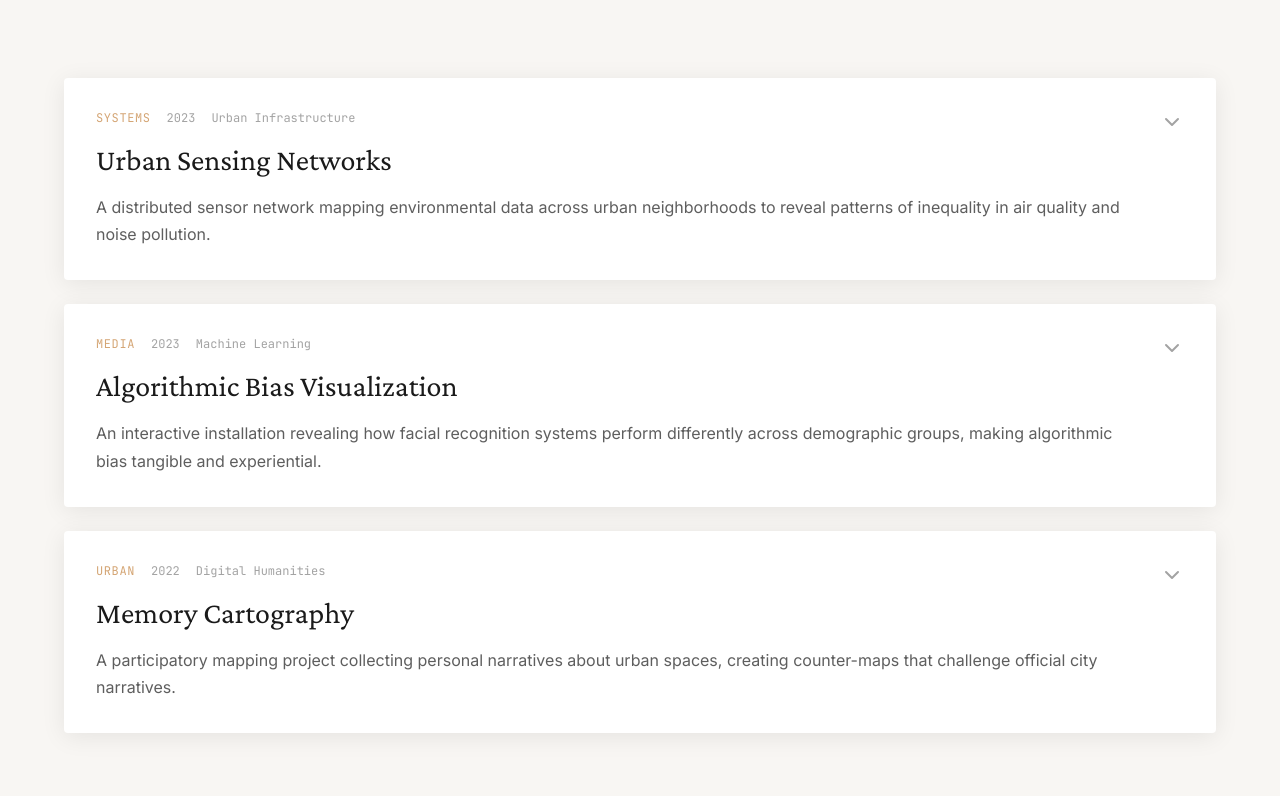
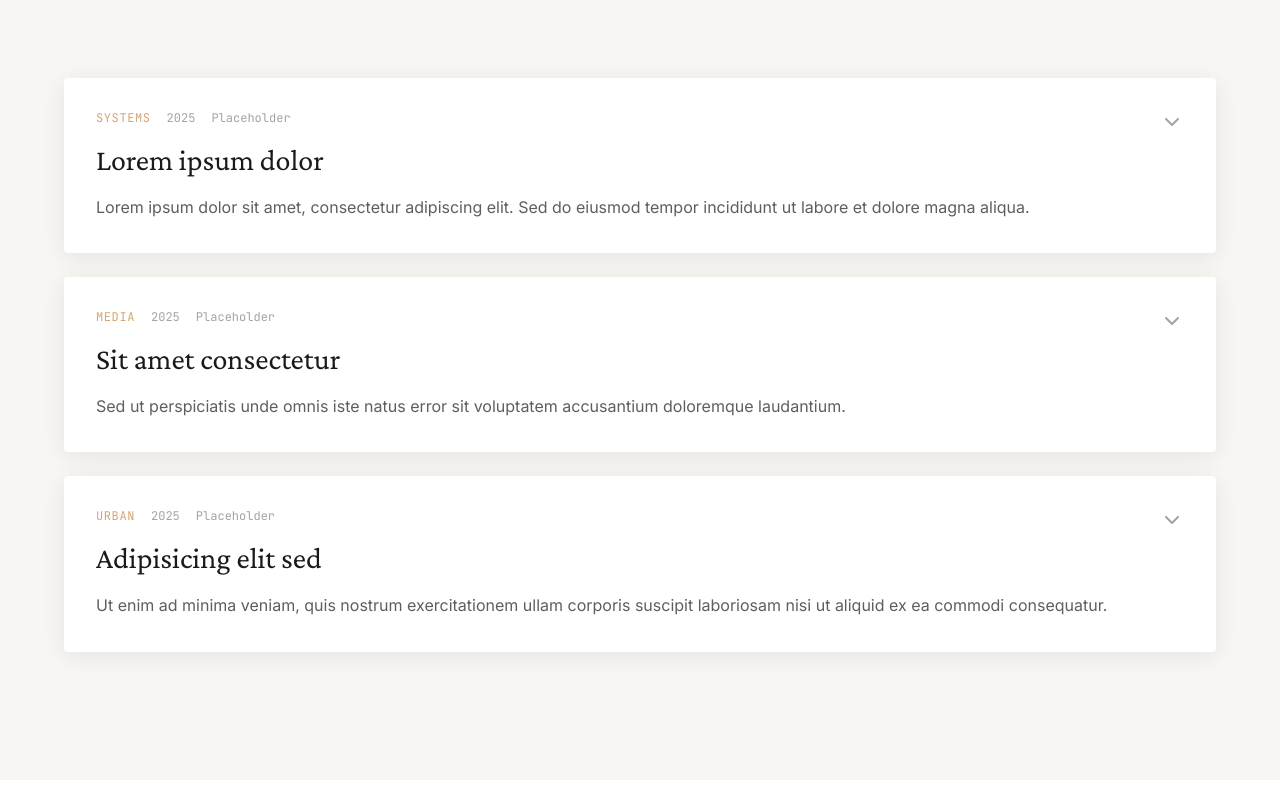
Before and after one commit to guitarphilius-png/portfolio, a React (Vite) app: page / in a window 1280 px wide. Shown: the part 1417-2213 px from the top of the page. Built offline with nearby package versions, Linux system fonts and the light colour scheme.

Commit message:
Use placeholder content in Selected Work items

```diff
--- a/src/components/portfolio/ExperimentsSection.tsx
+++ b/src/components/portfolio/ExperimentsSection.tsx
@@ -18,48 +18,48 @@
 const experiments: Experiment[] = [
   {
     id: 1,
-    title: "Urban Sensing Networks",
+    title: "Lorem ipsum dolor",
     category: "Systems",
-    year: "2023",
-    domain: "Urban Infrastructure",
+    year: "2025",
+    domain: "Placeholder",
     summary:
-      "A distributed sensor network mapping environmental data across urban neighborhoods to reveal patterns of inequality in air quality and noise pollution.",
+      "Lorem ipsum dolor sit amet, consectetur adipiscing elit. Sed do eiusmod tempor incididunt ut labore et dolore magna aliqua.",
     methodology:
-      "Deployed 50 low-cost IoT sensors across diverse neighborhoods, collecting real-time data on air quality, noise levels, and temperature. Developed custom visualization tools to make invisible environmental disparities visible to community members.",
+      "Ut enim ad minim veniam, quis nostrud exercitation ullamco laboris nisi ut aliquip ex ea commodo consequat.",
     findings:
-      "Discovered significant correlations between socioeconomic status and environmental quality. Lower-income neighborhoods experienced 40% higher noise pollution and 25% worse air quality than affluent areas within the same city.",
+      "Duis aute irure dolor in reprehenderit in voluptate velit esse cillum dolore eu fugiat nulla pariatur.",
     relevance:
-      "This work aligns with Critical Matter's focus on making invisible systems visible and using technology to address social inequities. It demonstrates how computational tools can empower communities with data-driven advocacy.",
+      "Excepteur sint occaecat cupidatat non proident, sunt in culpa qui officia deserunt mollit anim id est laborum.",
   },
   {
     id: 2,
-    title: "Algorithmic Bias Visualization",
+    title: "Sit amet consectetur",
     category: "Media",
-    year: "2023",
-    domain: "Machine Learning",
+    year: "2025",
+    domain: "Placeholder",
     summary:
-      "An interactive installation revealing how facial recognition systems perform differently across demographic groups, making algorithmic bias tangible and experiential.",
+      "Sed ut perspiciatis unde omnis iste natus error sit voluptatem accusantium doloremque laudantium.",
     methodology:
-      "Created a real-time installation using commercial facial recognition APIs, displaying confidence scores and detection rates across different faces. Participants could see how the system responded to their own faces versus others.",
+      "Totam rem aperiam, eaque ipsa quae ab illo inventore veritatis et quasi architecto beatae vitae dicta sunt explicabo.",
     findings:
-      "Documented performance disparities of up to 35% between demographic groups. The experiential format led to deeper understanding of algorithmic bias than traditional data presentations.",
+      "Nemo enim ipsam voluptatem quia voluptas sit aspernatur aut odit aut fugit.",
     relevance:
-      "Demonstrates critical making as a research methodology—building systems that question other systems. Relevant to Critical Matter's emphasis on interrogating technological assumptions through practice.",
+      "Neque porro quisquam est, qui dolorem ipsum quia dolor sit amet, consectetur, adipisci velit.",
   },
   {
     id: 3,
-    title: "Memory Cartography",
+    title: "Adipisicing elit sed",
     category: "Urban",
-    year: "2022",
-    domain: "Digital Humanities",
+    year: "2025",
+    domain: "Placeholder",
     summary:
-      "A participatory mapping project collecting personal narratives about urban spaces, creating counter-maps that challenge official city narratives.",
+      "Ut enim ad minima veniam, quis nostrum exercitationem ullam corporis suscipit laboriosam nisi ut aliquid ex ea commodi consequatur.",
     methodology:
-      "Developed a mobile app allowing residents to pin memories, stories, and experiences to specific locations. Used natural language processing to identify themes and patterns across thousands of submissions.",
+      "Quis autem vel eum iure reprehenderit qui in ea voluptate velit esse quam nihil molestiae consequatur.",
     findings:
-      "Revealed significant gaps between official city planning narratives and lived experiences. Certain neighborhoods had rich cultural histories completely absent from municipal records.",
+      "Vel illum qui dolorem eum fugiat quo voluptas nulla pariatur.",
     relevance:
-      "Exemplifies Critical Matter's interest in alternative knowledge systems and community-centered research. Shows how technology can amplify marginalized voices rather than erase them.",
+      "At vero eos et accusamus et iusto odio dignissimos ducimus qui blanditiis praesentium.",
   },
 ];
 
```
